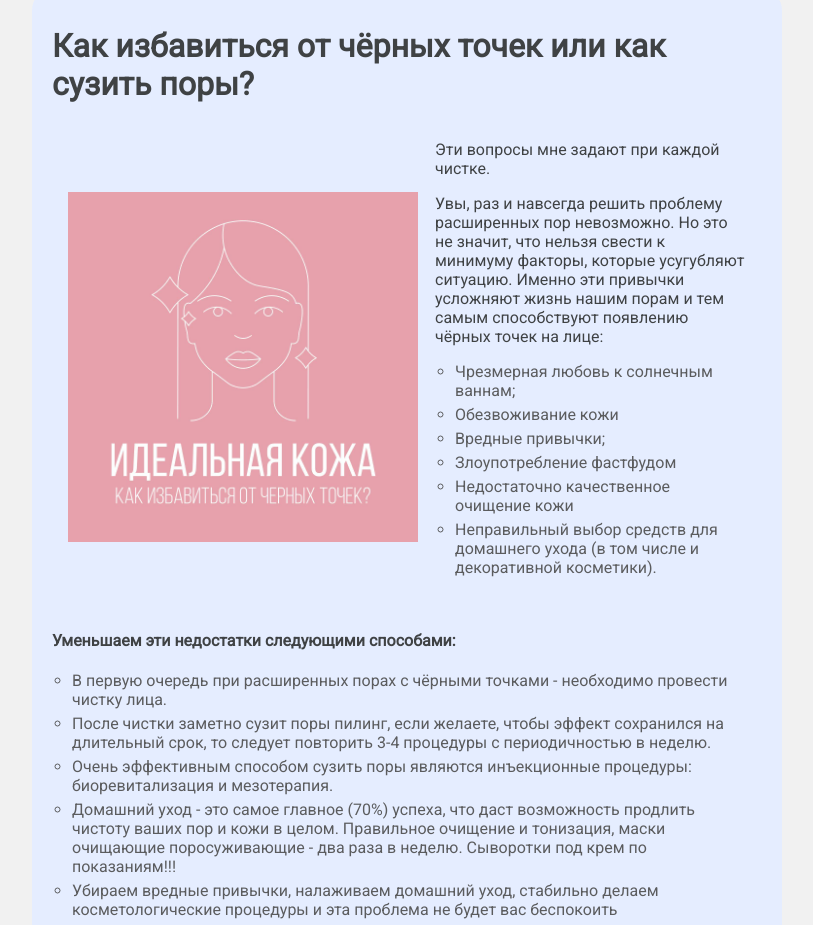
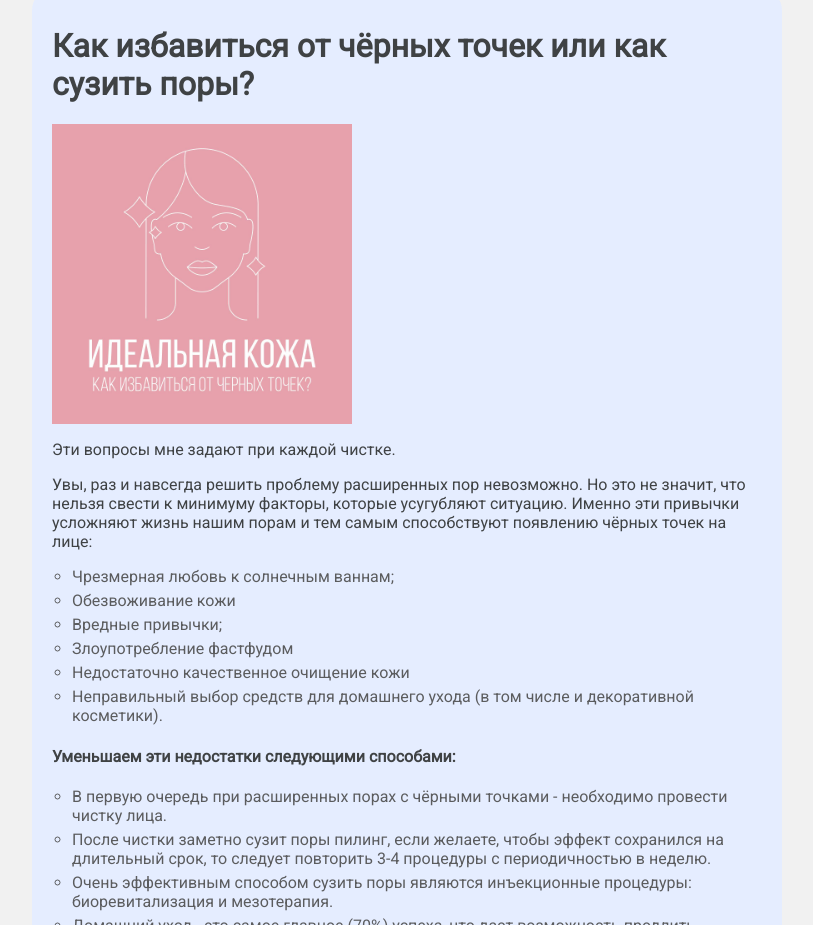
Before and after one commit to devmoster/Cosm_finished, a plain HTML site: page index.html in a window 1280 px wide. Shown: the part 880-1805 px from the top of the page, without its empty margins (233-1046 px from the left). Drawn offline with Linux system fonts and the light colour scheme.

Commit message:
Add files via upload

```diff
--- a/index.html
+++ b/index.html
@@ -1,6 +1,7 @@
 <html>
   <head>
     <meta charset="UTF-8" />
+    <meta name="viewport" content="width=device-width, initial-scale=1" />
     <title>k_kosmetolog_</title>
     <link href="styles.css" rel="stylesheet" />
   </head>
@@ -24,6 +25,7 @@
         </div>
       </div>
       <div class="card bg-yellow">
+        <div class="yellow-cont">
         <h2>Уход после чистки</h2>
         Первые три дня - период восстановления, в это время уходят покраснения и
         отечность. В эти дни у Вас очень много вопросов по уходу, поэтому
@@ -62,6 +64,7 @@
         </p>
         </p>
       </div>
+      </div>
       <div class="box-model">
         <div></div>
         <div></div>
@@ -70,17 +73,9 @@
       </div>
       <div class="card bg-blue">
         <h1>Как избавиться от чёрных точек или как сузить поры?</h1>
-
-        <table cellspacing="15">
-          <tr>
-            <td>
-              <img
-                src="130803174_123257009610383_2819705944043296855_n.jpg"
-                width="350"
-                alt="Идеальная кожа КАК ИЗБАВИТЬСЯ ОТ ЧЁРНЫХ ТОЧЕК?"
-              />
-            </td>
-            <td>
+        <div class="wrap">
+                <img src="130803174_123257009610383_2819705944043296855_n.jpg" class="img-blue" width="300" height="300" alt="Идеальная кожа КАК ИЗБАВИТЬСЯ ОТ ЧЁРНЫХ ТОЧЕК?"/>
+                <div class="rap-text">
                   <p>Эти вопросы мне задают при каждой чистке.</p>
                   <p>
                     Увы, раз и навсегда решить проблему расширенных пор невозможно.
@@ -99,9 +94,8 @@
                       декоративной косметики).
                     </li>
                   </ul>
-            </td>
-          </tr>
-        </table>
+                </div>
+        </div>
           <h4>Уменьшаем эти недостатки следующими способами:</h4>
           <ol class="list">
             <li>
```
Lines whose indentation alone changed are shown as unchanged.
